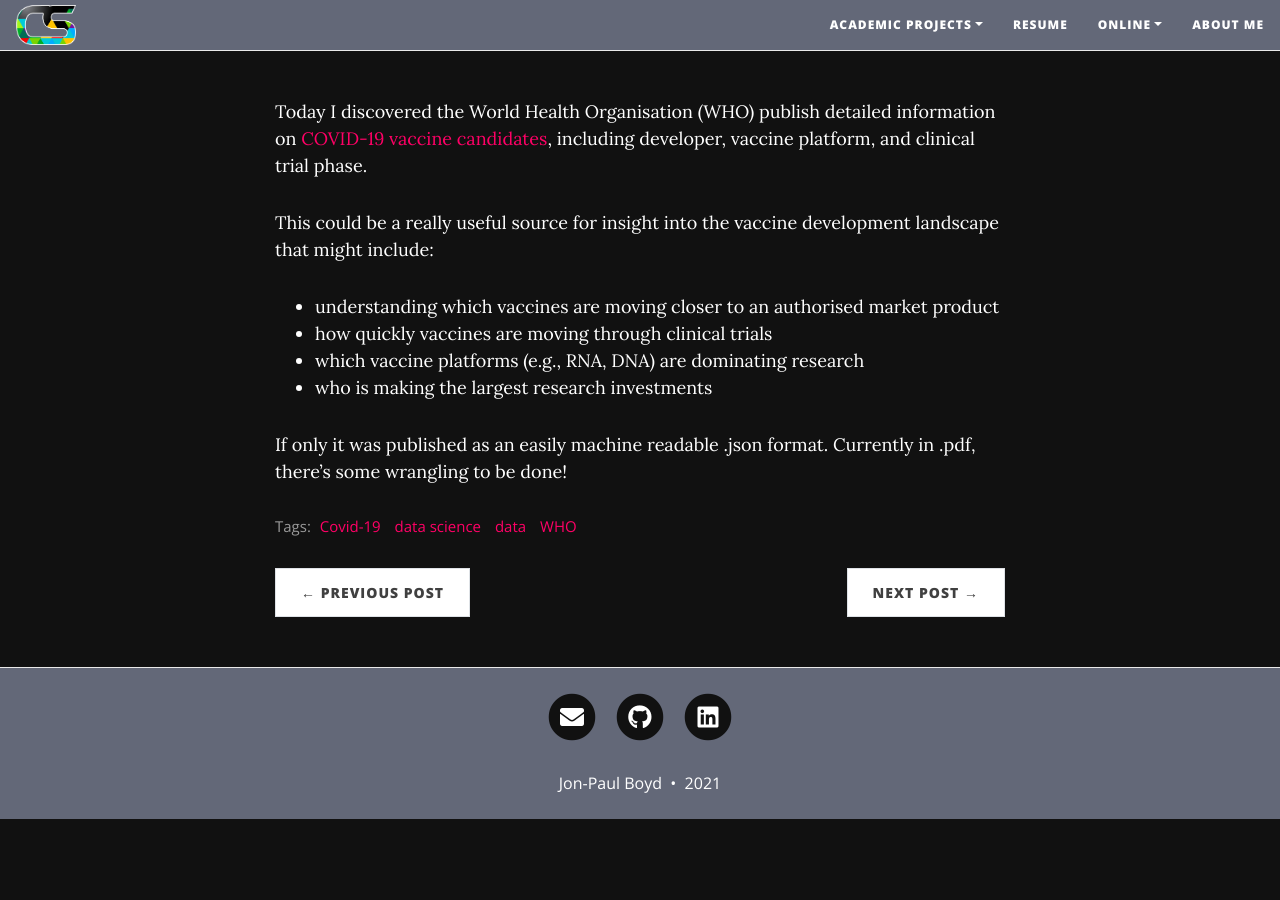
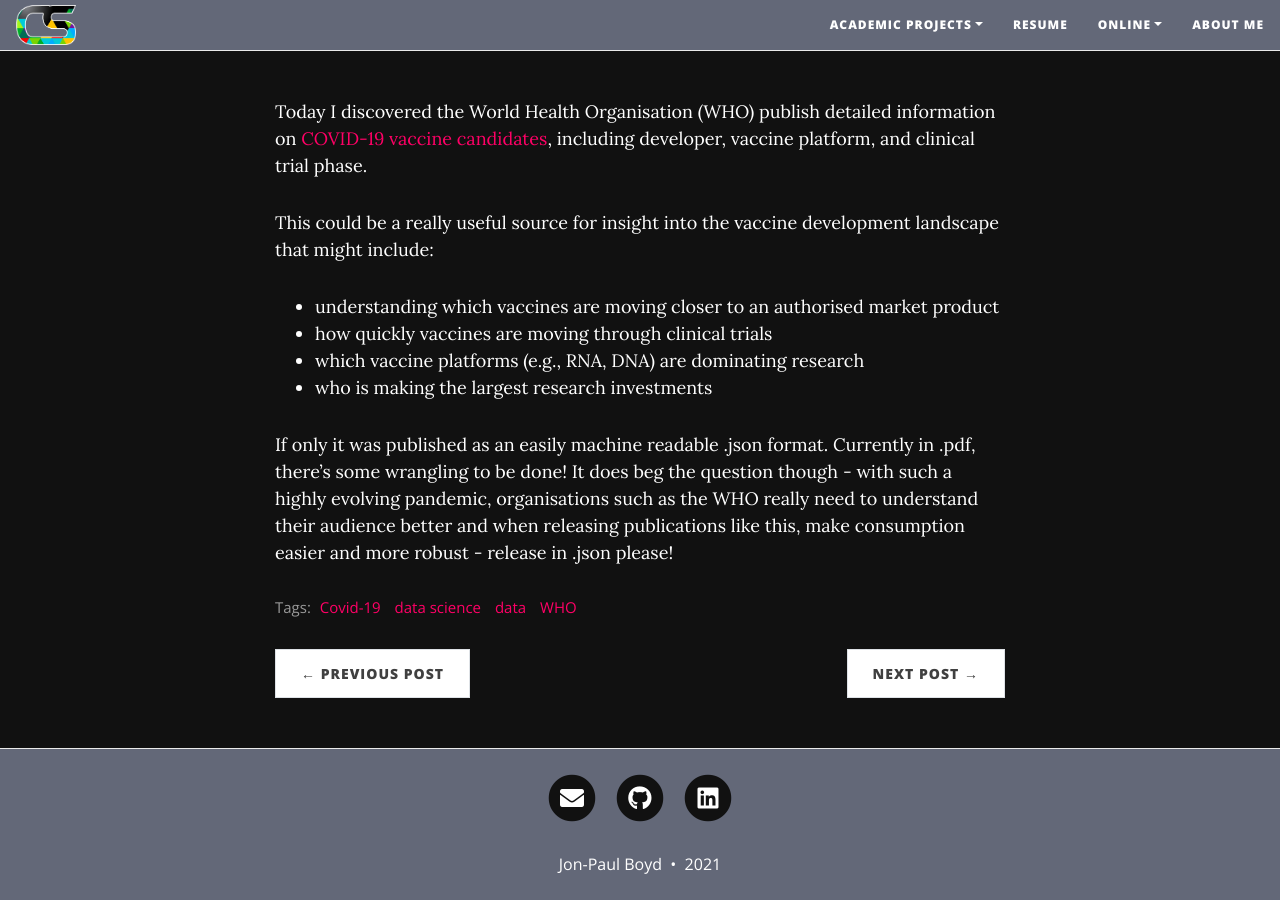
Before and after one commit to corticalstack/corticalstack.github.io, a Jekyll site: the page built from _posts/2020-12-11-who-covid-vaccine-landscape.md, in a window 1280 px wide and 900 px high, scrolled down 584 px. Built offline with Jekyll 4.4.1, drawn with Linux system fonts in a browser that asks for light colours; nearby versions of some CDN libraries; before the commit the page ends 1403 px from its top, so only the background shows below that.

Commit message:
Added thesis

```diff
--- a/_posts/2020-12-11-who-covid-vaccine-landscape.md
+++ b/_posts/2020-12-11-who-covid-vaccine-landscape.md
@@ -15,4 +15,4 @@ This could be a really useful source for insight into the vaccine development la
 * who is making the largest research investments
 
 
-If only it was published as an easily machine readable .json format. Currently in .pdf, there's some wrangling to be done!
+If only it was published as an easily machine readable .json format. Currently in .pdf, there's some wrangling to be done! It does beg the question though - with such a highly evolving pandemic, organisations such as the WHO really need to understand their audience better and when releasing publications like this, make consumption easier and more robust - release in .json please!
```
